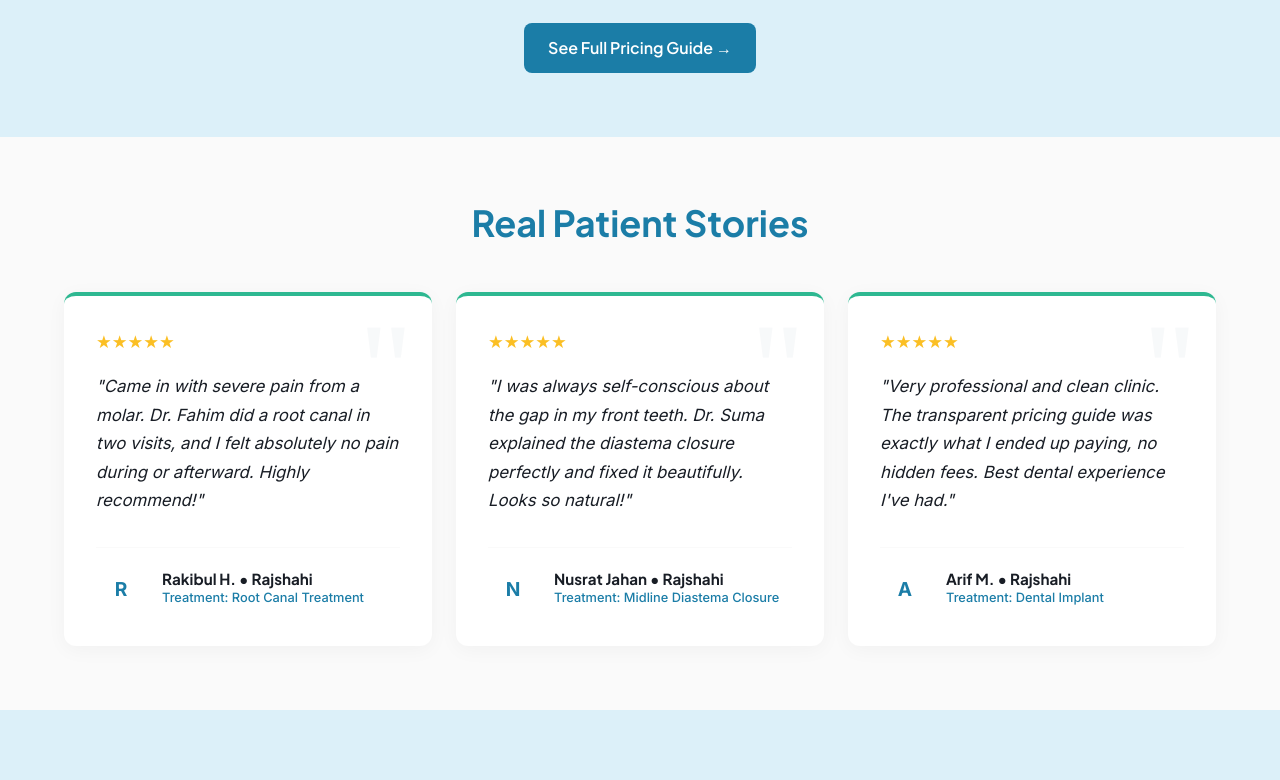
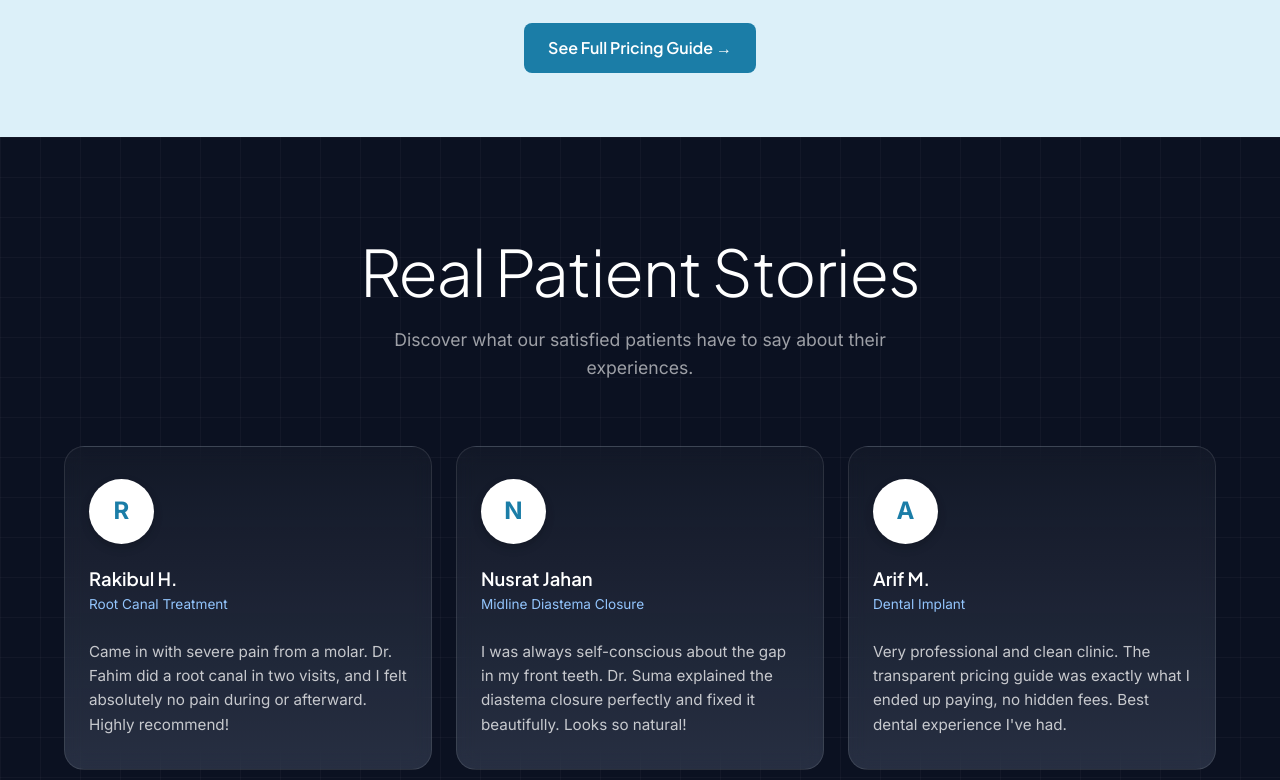
Before and after one commit to farad-alam/DentalArena, a Next.js app: page / in a window 1280 px wide. Shown: the part 3600-4380 px from the top of the page. Built offline with nearby package versions, Linux system fonts and the light colour scheme.

Commit message:
feat: redesign patient testimonials section with deep blue glassmorphic cards

```diff
--- a/src/app/page.module.css
+++ b/src/app/page.module.css
@@ -611,6 +611,37 @@
   margin-bottom: 0;
 }
 
+.testimonialsSection {
+  background-color: #0b1121; /* Deep navy blue */
+  background-image:
+    linear-gradient(rgba(255,255,255,0.03) 1px, transparent 1px),
+    linear-gradient(90deg, rgba(255,255,255,0.03) 1px, transparent 1px);
+  background-size: 40px 40px; /* subtle grid */
+  padding: var(--spacing-24) 0;
+  position: relative;
+}
+
+.testimonialsHeader {
+  text-align: center;
+  margin-bottom: var(--spacing-16);
+}
+
+.testimonialsTitle {
+  font-size: clamp(2.5rem, 5vw, 4rem);
+  font-weight: 300; /* Light font weight based on ref */
+  color: var(--color-white);
+  margin-bottom: var(--spacing-4);
+  letter-spacing: -1px;
+}
+
+.testimonialsSubtitle {
+  font-size: 1.1rem;
+  color: rgba(255, 255, 255, 0.6);
+  max-width: 600px;
+  margin: 0 auto;
+  line-height: 1.6;
+}
+
 .testimonialsGrid {
   display: grid;
   grid-template-columns: 1fr;
--- a/src/app/page.tsx
+++ b/src/app/page.tsx
@@ -190,9 +190,12 @@ export default function Home() {
       </section>
 
       {/* 8. Patient Testimonials */}
-      <section className={styles.section}>
-        <div className="container">
-          <h2 className={styles.sectionTitle}>Real Patient Stories</h2>
+      <section className={styles.testimonialsSection}>
+        <div className="container" style={{ position: 'relative', zIndex: 2 }}>
+          <div className={styles.testimonialsHeader}>
+            <h2 className={styles.testimonialsTitle}>Real Patient Stories</h2>
+            <p className={styles.testimonialsSubtitle}>Discover what our satisfied patients have to say about their experiences.</p>
+          </div>
           <div className={styles.testimonialsGrid}>
             <TestimonialCard
               quote="Came in with severe pain from a molar. Dr. Fahim did a root canal in two visits, and I felt absolutely no pain during or afterward. Highly recommend!"
--- a/src/components/sections/TestimonialCard.module.css
+++ b/src/components/sections/TestimonialCard.module.css
@@ -1,86 +1,59 @@
 .card {
-  background-color: var(--color-white);
-  border-radius: var(--radius-lg);
-  box-shadow: 0 4px 20px rgba(0, 0, 0, 0.04);
-  padding: var(--spacing-8);
-  border-top: 4px solid var(--color-accent);
+  background: linear-gradient(to bottom, rgba(255,255,255,0.03) 0%, rgba(200,220,255,0.15) 100%);
+  border: 1px solid rgba(255, 255, 255, 0.1);
+  border-radius: 20px;
+  padding: var(--spacing-8) var(--spacing-6);
   display: flex;
   flex-direction: column;
   height: 100%;
   position: relative;
   overflow: hidden;
-  transition: transform 0.3s ease, box-shadow 0.3s ease;
+  transition: transform 0.3s ease, box-shadow 0.3s ease, border-color 0.3s ease;
+  backdrop-filter: blur(10px);
+  -webkit-backdrop-filter: blur(10px);
 }
 
 .card:hover {
-  transform: translateY(-4px);
-  box-shadow: 0 12px 30px rgba(0, 0, 0, 0.08);
-}
-
-.watermark {
-  position: absolute;
-  top: 10px;
-  right: 20px;
-  font-size: 8rem;
-  font-family: Georgia, serif;
-  line-height: 1;
-  color: rgba(0, 68, 85, 0.03);
-  z-index: 0;
-  pointer-events: none;
-}
-
-.stars {
-  color: #fbbf24;
-  font-size: 1.1rem;
-  margin-bottom: var(--spacing-4);
-  position: relative;
-  z-index: 1;
-}
-
-.quote {
-  font-size: 1.05rem;
-  line-height: 1.7;
-  color: var(--color-text-primary);
-  margin-bottom: var(--spacing-8);
-  font-style: italic;
-  flex-grow: 1;
-  position: relative;
-  z-index: 1;
-}
-
-.footer {
-  display: flex;
-  align-items: center;
-  gap: var(--spacing-4);
-  border-top: 1px solid var(--color-surface);
-  padding-top: var(--spacing-4);
-  position: relative;
-  z-index: 1;
+  transform: translateY(-5px);
+  box-shadow: 0 15px 30px rgba(0,0,0,0.3);
+  border-color: rgba(255,255,255,0.25);
 }
 
 .avatar {
-  width: 50px;
-  height: 50px;
+  width: 65px;
+  height: 65px;
   border-radius: 50%;
-  background: linear-gradient(135deg, var(--color-primary-light) 0%, var(--color-accent-light) 100%);
+  background: var(--color-white);
   display: flex;
   align-items: center;
   justify-content: center;
   font-weight: 700;
   color: var(--color-primary);
-  font-size: 1.2rem;
-  flex-shrink: 0;
+  font-size: 1.5rem;
+  margin-bottom: var(--spacing-6);
+  box-shadow: 0 4px 10px rgba(0,0,0,0.2);
 }
 
-.info h4 {
-  font-size: 0.95rem;
-  margin-bottom: 0;
-  color: var(--color-text-primary);
+.info {
+  margin-bottom: var(--spacing-6);
+}
+
+.name {
+  font-size: 1.15rem;
+  font-weight: 600;
+  color: var(--color-white);
+  margin-bottom: var(--spacing-1);
 }
 
 .treatment {
-  font-size: 0.8rem;
-  color: var(--color-primary);
-  font-weight: 500;
+  font-size: 0.85rem;
+  color: #93c5fd; /* Light blue */
   margin-bottom: 0;
 }
+
+.quote {
+  font-size: 0.95rem;
+  line-height: 1.6;
+  color: rgba(255,255,255,0.75);
+  margin-bottom: 0;
+}
--- a/src/components/sections/TestimonialCard.tsx
+++ b/src/components/sections/TestimonialCard.tsx
@@ -17,17 +17,12 @@ export default function TestimonialCard({
 
   return (
     <div className={styles.card}>
-      <div className={styles.watermark}>"</div>
-      <div className={styles.stars}>★★★★★</div>
-      <p className={styles.quote}>"{quote}"</p>
-
-      <div className={styles.footer}>
-        <div className={styles.avatar}>{initial}</div>
-        <div className={styles.info}>
-          <h4>{name}{location && ` • ${location}`}</h4>
-          <p className={styles.treatment}>Treatment: {treatment}</p>
-        </div>
+      <div className={styles.avatar}>{initial}</div>
+      <div className={styles.info}>
+        <h4 className={styles.name}>{name}</h4>
+        <p className={styles.treatment}>{treatment}</p>
       </div>
+      <p className={styles.quote}>{quote}</p>
     </div>
   );
 }
```
